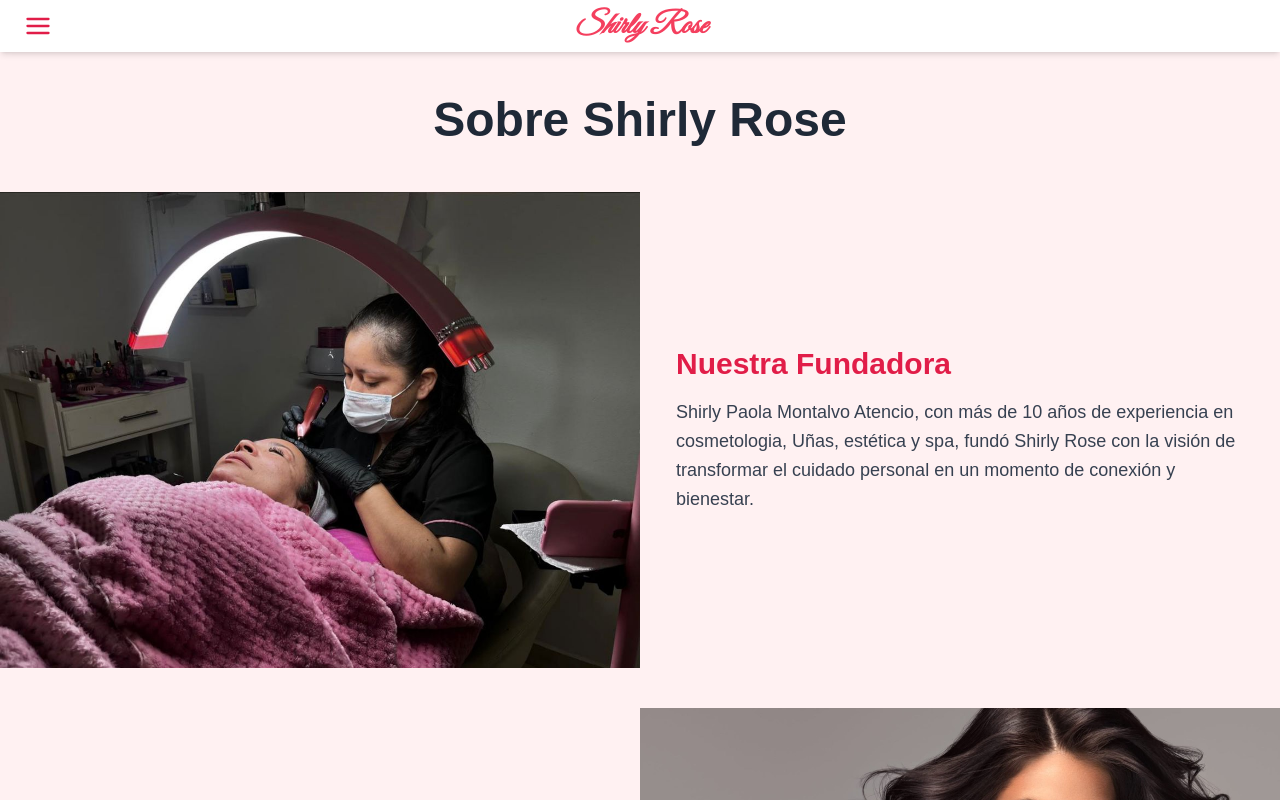
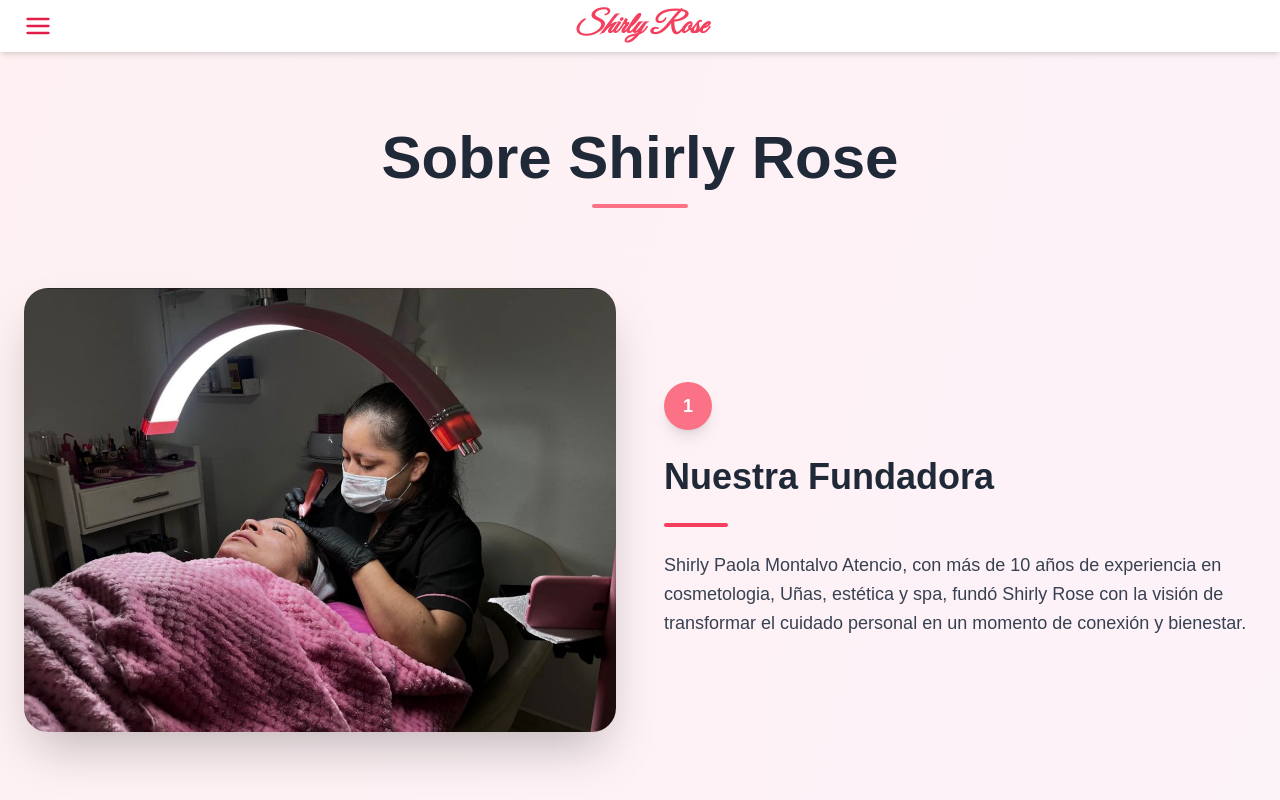
Before and after one commit to MiggFk/ShirlyRoseProyect, a React (Create React App) app in the folder frontend/: page /about in a window 1280 px wide. Shown: the top 800 px of the page. Built offline with nearby package versions, Linux system fonts and the light colour scheme; a web font is replaced by a local one.

Commit message:
Front - Botones IndexHome terminados

```diff
--- a/frontend/src/components/AppointmentsCalendar.jsx
+++ b/frontend/src/components/AppointmentsCalendar.jsx
@@ -206,7 +206,7 @@
                             </div>
                         ) : (
                             <div className="text-center py-8">
-                                <p className="text-white/70 text-lg">📅 No hay citas para este día</p>
+                                <p className="text-white/70 text-lg"> No hay citas para este día</p>
                             </div>
                         )}
                     </motion.div>
--- a/frontend/src/components/Footer.jsx
+++ b/frontend/src/components/Footer.jsx
@@ -16,7 +16,7 @@
         initial={{ opacity: 0, y: 50 }}
         animate={{ opacity: 1, y: 0 }}
         transition={{ duration: 0.8, ease: "easeOut" }}
-        className="bg-rose-200 text-rose-600 py-10 px-6 rounded-3xl"
+        className="bg-rose-200 text-rose-500 py-10 px-6 rounded-3xl"
       >
         {/* Contenedor principal */}
         <div className="max-w-7xl mx-auto grid grid-cols-1 md:grid-cols-4 gap-14 text-center md:text-left">
@@ -26,7 +26,7 @@
               Shirly Rose
             </h2>
             <Logo size="w-20 h-20" />
-            <p className="text-sm text-rose-600">cr23 #10-19   Caucasia - Antioquia  Colombia</p>
+            <p className="text-sm text-rose-500">cr23 #10-19   Caucasia - Antioquia  Colombia</p>
           </div>
 
           {/* Columna 2: Servicios */}
@@ -40,7 +40,7 @@
                   <motion.li
                     key={i}
                     whileHover={{ x: 5, scale: 1.05 }}
-                    className="cursor-pointer hover:text-rose-400 transition-colors"
+                    className="cursor-pointer hover:text-rose-300 transition-colors"
                   >
                     {item}
                   </motion.li>
@@ -63,7 +63,7 @@
                 <motion.li
                   key={i}
                   whileHover={{ x: 5, scale: 1.05 }}
-                  className="cursor-pointer hover:text-rose-400 transition-colors"
+                  className="cursor-pointer hover:text-rose-300 transition-colors"
                 >
                   <Link to={item.path}>{item.label}</Link>
                 </motion.li>
@@ -90,7 +90,7 @@
                   rel="noopener noreferrer"
                   whileHover={{ scale: 1.2 }}
                   whileTap={{ scale: 0.9 }}
-                  className="text-rose-600 hover:text-rose-400 transition-colors"
+                  className="text-rose-600 hover:text-white transition-colors"
                 >
                   <Icon />
                 </motion.a>
@@ -100,7 +100,7 @@
         </div>
 
         {/* Línea separadora */}
-        <div className="border-t border-rose-700 mt-8 pt-5 text-center text-sm text-rose-600">
+        <div className="border-t border-rose-500 mt-8 pt-5 text-center text-sm text-rose-500">
           © {new Date().getFullYear()} Shirly Rose · Estética & Spa. Todos los derechos reservados.
         </div>
       </motion.footer>
--- a/frontend/src/components/PublicNavbar.jsx
+++ b/frontend/src/components/PublicNavbar.jsx
@@ -16,7 +16,6 @@
     { to: "/products", label: "Productos" },
     { to: "/services", label: "Servicios" },
     { to: "/about", label: "Nosotros" },
-    { to: "/contact", label: "Contacto" },
     { to: "/appointment", label: "Agenda Cita"}
   ];
 
--- a/frontend/src/components/SidebarDashboard.jsx
+++ b/frontend/src/components/SidebarDashboard.jsx
@@ -117,7 +117,7 @@
                   setIsOpen(false);
                 }}
                 className="w-full flex items-center justify-center gap-3 px-4 py-3 rounded-2xl
-                           bg-rose-400 backdrop-blur-xl border border-white/20 text-rose-800 font-medium
+                           bg-rose-400 backdrop-blur-xl text-rose-800 font-medium
                            hover:bg-rose-600 hover:scale-105 hover:text-white hover:font-bold
                            shadow-lg transition-all duration-300"
               >
--- a/frontend/src/hooks/useLogin.js
+++ b/frontend/src/hooks/useLogin.js
@@ -33,7 +33,7 @@
 
       // 3. DESPUÉS DE LA ALERTA, REDIRIGIR
       if (user.role === "admin" || user.role === "empleado") {
-        navigate("/dashboard", { replace: true });
+        navigate("/", { replace: true });
       } else {
         navigate("/", { replace: true });
       }
--- a/frontend/src/pages/home/About.jsx
+++ b/frontend/src/pages/home/About.jsx
@@ -43,63 +43,66 @@
     },
   ];
 
-  const fadeIn = {
-    hidden: { opacity: 0, y: 50 },
-    visible: { opacity: 1, y: 0, transition: { duration: 0.8 } },
-  };
-
   return (
-    <motion.div
-      className="min-h-screen bg-rose-50"
-      initial={{ opacity: 0 }}
-      animate={{ opacity: 1, transition: { duration: 0.8 } }}
-    >
-
+    <div className="min-h-screen bg-gradient-to-br from-rose-50 via-pink-50 to-purple-50">
       {/* SideBar */}
       <PublicNavbar title="Shirly Rose" />
 
       {/* Contenido */}
-      <motion.main
-        initial={{ opacity: 0 }}
-        animate={{ opacity: 1 }}
-        transition={{ duration: 1, delay: 0.5 }}
-        className="pt-24"
+      <main className="pt-32 pb-16 px-6">
+        <div className="max-w-7xl mx-auto">
+          {/* Título principal */}
+          <motion.div
+            initial={{ opacity: 0, y: 20 }}
+            animate={{ opacity: 1, y: 0 }}
+            transition={{ duration: 0.6 }}
+            className="text-center mb-20"
           >
-        <motion.h1
-          initial={{ scale: 0.8, opacity: 0 }}
-          animate={{ scale: 1, opacity: 1 }}
-          transition={{ type: "spring", stiffness: 100, delay: 0.7 }}
-          className="text-5xl font-bold text-gray-800 text-center mb-12"
-        >
+            <h1 className="text-6xl font-bold text-gray-800 mb-4">
               Sobre Shirly Rose
-        </motion.h1>
+            </h1>
+            <div className="w-24 h-1 bg-rose-400 mx-auto rounded-full"></div>
+          </motion.div>
 
-        <div className="space-y-10">
+          {/* Secciones */}
+          <div className="space-y-32">
             {sections.map((section, index) => (
               <motion.div
                 key={index}
-              className={`flex flex-col md:flex-row ${
-                section.side === "left" ? "" : "md:flex-row-reverse"
-              } items-center`}
-              initial="hidden"
-              whileInView="visible"
-              viewport={{ once: true, amount: 0.4 }}
-              variants={fadeIn}
+                initial={{ opacity: 0, y: 30 }}
+                whileInView={{ opacity: 1, y: 0 }}
+                transition={{ duration: 0.6 }}
+                viewport={{ once: true, amount: 0.3 }}
+                className={`flex flex-col ${
+                  section.side === "left" ? "md:flex-row" : "md:flex-row-reverse"
+                } items-center gap-12`}
               >
-              {/* Imagen */}
-              <div className="w-full md:w-1/2 h-90">
+                {/* Imagen con overlay */}
+                <div className="w-full md:w-1/2 group relative overflow-hidden rounded-3xl shadow-2xl">
+                  <div className="aspect-[4/3] overflow-hidden">
                     <img
                       src={section.image}
                       alt={section.title}
-                  className="w-full h-full object-cover"
+                      className="w-full h-full object-cover transition-transform duration-700 group-hover:scale-110"
                     />
+                  </div>
+                  {/* Overlay sutil */}
+                  <div className="absolute inset-0 bg-gradient-to-t from-rose-800/20 to-transparent opacity-0 group-hover:opacity-100 transition-opacity duration-500"></div>
                 </div>
 
                 {/* Texto */}
-              <div className="w-full md:w-1/2 p-9">
-                <h2 className="text-3xl font-bold text-rose-600 mb-4">
+                <div className="w-full md:w-1/2 space-y-6">
+                  {/* Número de sección */}
+                  <div className="inline-flex items-center justify-center w-12 h-12 bg-rose-400 rounded-full text-white font-bold text-lg shadow-lg">
+                    {index + 1}
+                  </div>
+
+                  <h2 className="text-4xl font-bold text-gray-800 leading-tight">
                     {section.title}
                   </h2>
+
+                  <div className="w-16 h-1 bg-rose-500 rounded-full"></div>
+
                   <p className="text-gray-700 text-lg leading-relaxed">
                     {section.text}
                   </p>
@@ -107,18 +110,36 @@
               </motion.div>
             ))}
           </div>
-      </motion.main>
+
+          {/* Call to action final */}
+          <motion.div
+            initial={{ opacity: 0, y: 20 }}
+            whileInView={{ opacity: 1, y: 0 }}
+            transition={{ duration: 0.6 }}
+            viewport={{ once: true }}
+            className="mt-32 text-center bg-white rounded-3xl shadow-xl p-12 max-w-4xl mx-auto"
+          >
+            <h3 className="text-3xl font-bold text-gray-800 mb-4">
+              ¿Lista para tu transformación?
+            </h3>
+            <p className="text-gray-600 text-lg mb-8 max-w-2xl mx-auto">
+              Descubre la experiencia Shirly Rose y déjanos cuidar de ti con
+              nuestros servicios profesionales de belleza y bienestar.
+            </p>
+            <a
+              href="/appointment"
+              className="inline-block bg-rose-400 hover:bg-rose-500 text-white font-semibold px-10 py-4 rounded-full transition-all duration-300 shadow-lg hover:shadow-xl transform hover:scale-105"
+            >
+              Agenda tu Cita
+            </a>
+          </motion.div>
+        </div>
+      </main>
 
       {/* Footer */}
       <div className="mt-20">
-      <motion.footer
-        className="text-center py-8 mt-auto mt-10"
-        initial={{ y: 50, opacity: 0 }}
-        animate={{ y: 0, opacity: 1, transition: { duration: 0.5, delay: 0.8 } }}
-      >
         <Footer />
-      </motion.footer>
       </div>
-    </motion.div>
+    </div>
   );
 }
```
Also changed, not shown: frontend/src/pages/home/IndexHome.jsx (+55 -4 lines), frontend/src/pages/user/Profile.jsx (+4 -4 lines), 2 other files (tests, documents, lock files or other folders). Lines whose indentation alone changed are shown as unchanged.
